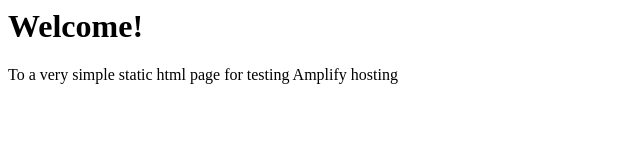
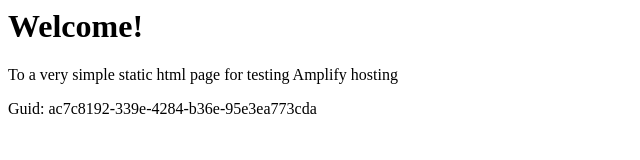
Before and after one commit to aws-aemilia-cmh/Github-PR-Commit-Integration-Test-DoNotTouch-GitHubAutoBuildCanaryTest-v1-preprod-us-east-2, a website: page src/index.html in a window 1280 px wide. Shown: the whole page, without its empty margins (0-640 px from the left). Drawn offline with Linux system fonts and the light colour scheme.

Commit message:
commit from integ tests

```diff
--- a/src/index.html
+++ b/src/index.html
@@ -1,3 +1,5 @@
+
+
 <html lang="en">
 
 <head>
@@ -10,6 +12,6 @@
 <body>
     <h1>Welcome!</h1>
     <p>To a very simple static html page for testing Amplify hosting</p>
-</body>
+    <p>Guid: ac7c8192-339e-4284-b36e-95e3ea773cda</p></body>
 
 </html>
```
